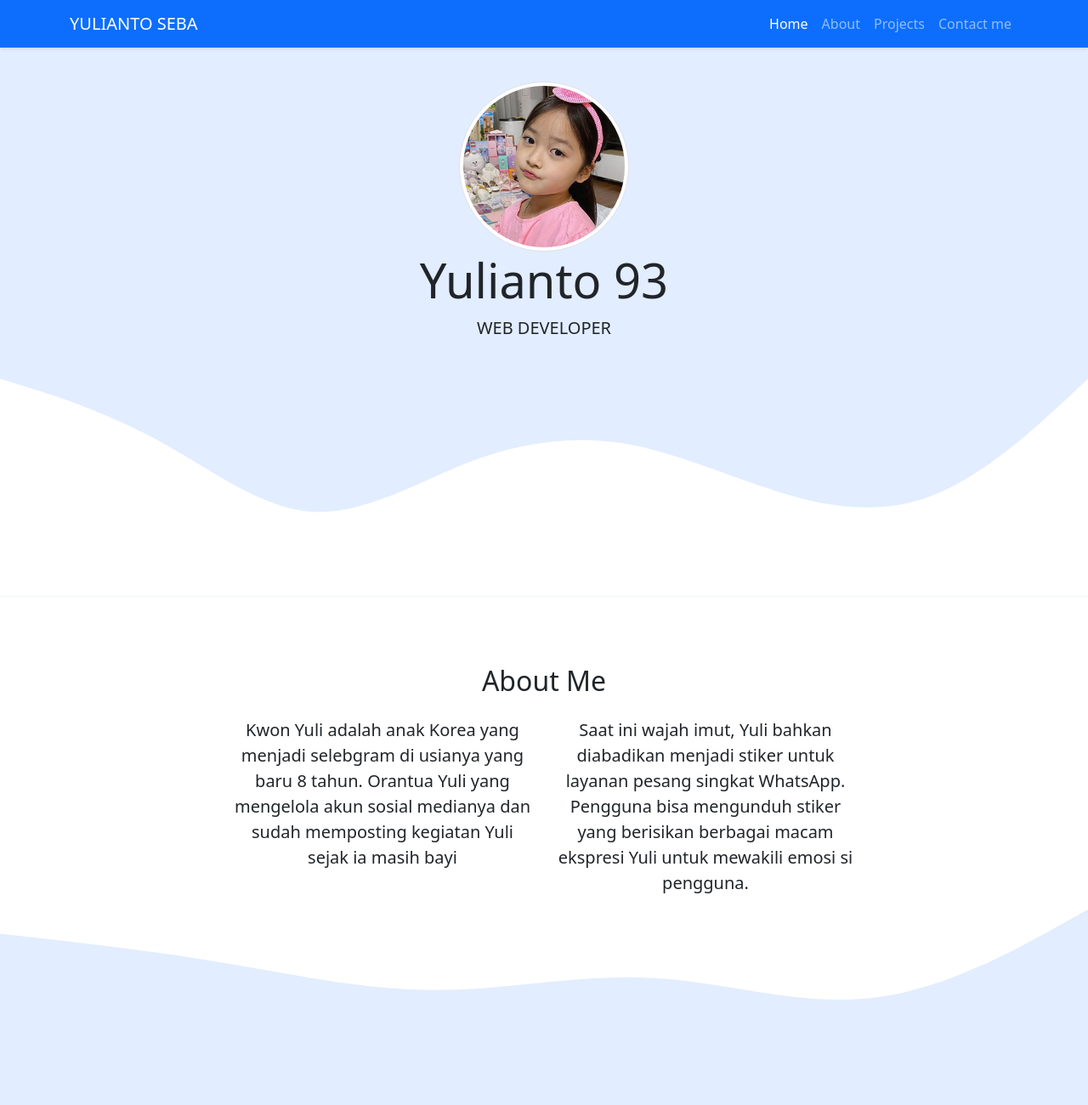
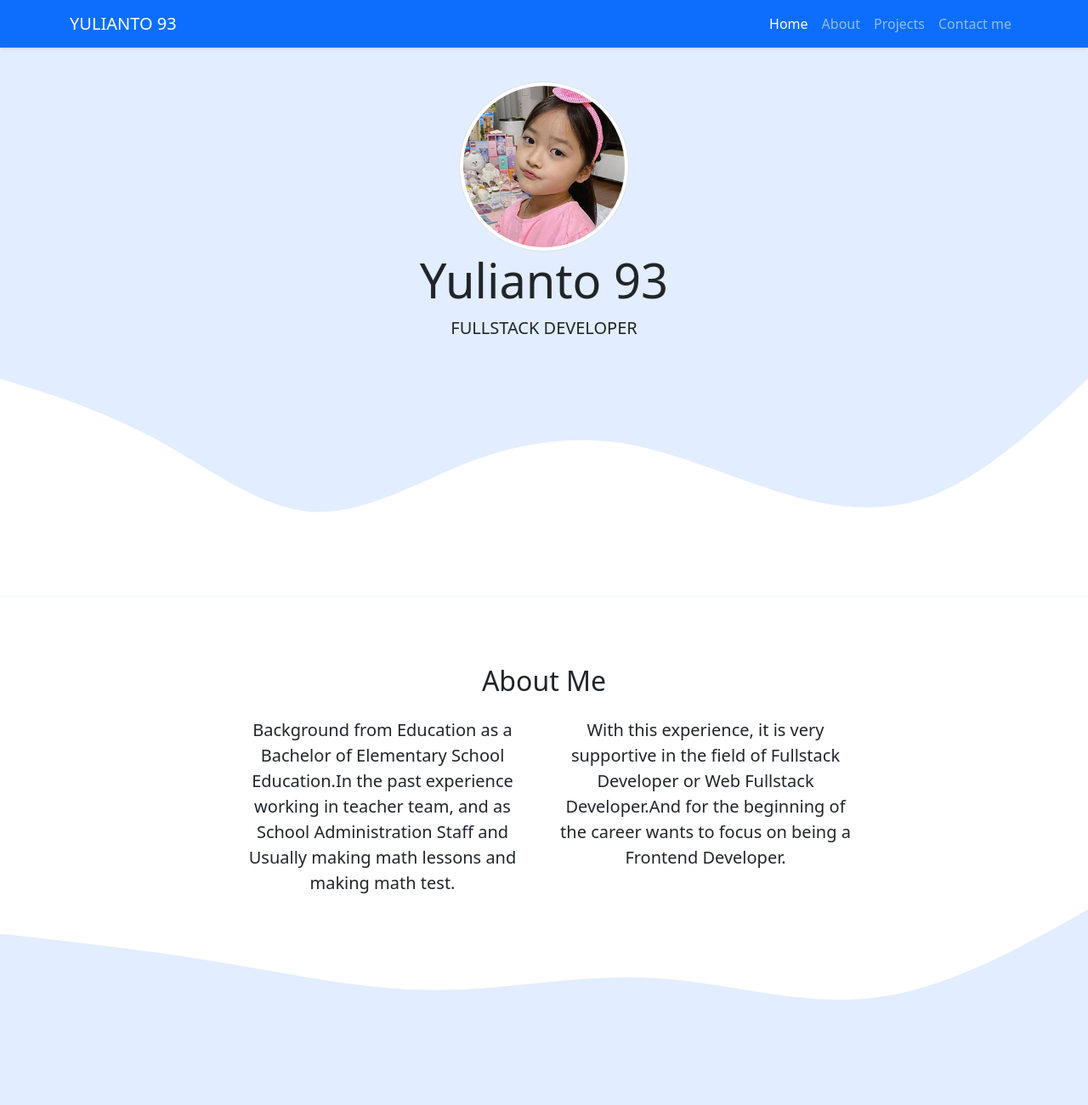
Before and after one commit to yuliantocode93/portfolio-bootstrap5, a plain HTML site: page index.html in a window 1280 px wide. Shown: the top 1300 px of the page at 85% size. Drawn offline with nearby package versions, Linux system fonts and the light colour scheme.

Commit message:
updating code

```diff
--- a/index.html
+++ b/index.html
@@ -19,7 +19,7 @@
     <!-- My CSS -->
     <link rel="stylesheet" href="my-css.css">
 
-    <title>My Portfolio | Yulianto SEBA</title>
+    <title>My Portfolio | Yulianto 93</title>
 
 </head>
 
@@ -27,7 +27,7 @@
     <!-- navbar -->
     <nav class="navbar navbar-expand-lg navbar-dark bg-primary shadow-sm fixed-top">
         <div class="container">
-            <a class="navbar-brand" href="#">YULIANTO SEBA</a>
+            <a class="navbar-brand" href="#">YULIANTO 93</a>
             <button class="navbar-toggler" type="button" data-bs-toggle="collapse" data-bs-target="#navbarNav"
                 aria-controls="navbarNav" aria-expanded="false" aria-label="Toggle navigation">
                 <span class="navbar-toggler-icon"></span>
@@ -79,14 +79,16 @@
             </div>
             <div class="row justify-content-center fs-5 text-center">
                 <div class="col-md-4" data-aos="fade-right">
-                    <p>Kwon Yuli adalah anak Korea yang menjadi selebgram di usianya yang baru 8 tahun. Orantua Yuli
-                        yang mengelola akun sosial
-                        medianya dan sudah memposting kegiatan Yuli sejak ia masih bayi</p>
+                    <p>Background from Education as a Bachelor of Elementary School Education.In the past experience
+                        working in teacher team, and as School Administration Staff and Usually making math lessons and
+                        making math test. </p>
                 </div>
                 <div class="col-md-4" data-aos="fade-left" data-aos-delay="200">
-                    <p>Saat ini wajah imut, Yuli bahkan diabadikan menjadi stiker untuk layanan pesang singkat WhatsApp.
-                        Pengguna bisa
-                        mengunduh stiker yang berisikan berbagai macam ekspresi Yuli untuk mewakili emosi si pengguna.
+                    <p>
+                        With this experience, it is very supportive in the field
+                        of Fullstack Developer or Web Fullstack Developer.And for the beginning
+                        of the career wants to focus on being a Frontend Developer.
+
                     </p>
                 </div>
             </div>
@@ -321,7 +323,7 @@
     <!-- footer -->
     <footer class="bg-primary text-white text-center pb-5">
         <p>Create with <i class="bi bi-heart-fill text-danger"></i> by <a href="https://www.instagram.com/1004yul_i/"
-                class="text-white fw-bold">Yulianto SEBA</a></p>
+                class="text-white fw-bold">Yulianto 93</a></p>
     </footer>
     <!-- akhir footer -->
 
@@ -366,7 +368,7 @@
 
     <script>
         gsap.registerPlugin(TextPlugin);
-        gsap.to('.lead', { duration: 2, delay: 1.5, text: 'WEB DEVELOPER' })
+        gsap.to('.lead', { duration: 2, delay: 1.5, text: 'FULLSTACK DEVELOPER' })
         gsap.from('.jumbotron img', { duration: 1, rotateY: 360, opacity: 0 });
         gsap.from('.navbar', { duration: 1.5, y: '-100%', opacity: 0, ease: 'bounce' });
         gsap.from('.display-4', { duration: 1, x: -50, opacity: 0, delay: 0.5, ease: 'back' });
```
Also changed, not shown: my-css.css (+3 -6 lines), img/projects/1.jpg (deleted), img/projects/2.jpg (deleted), img/projects/3.jpg (deleted), img/projects/4.jpg (deleted), img/projects/5.jpg (deleted), img/projects/Next.js.png (added), img/projects/pngwing.com (1).png (added), img/projects/pngwing.com.png (added).
